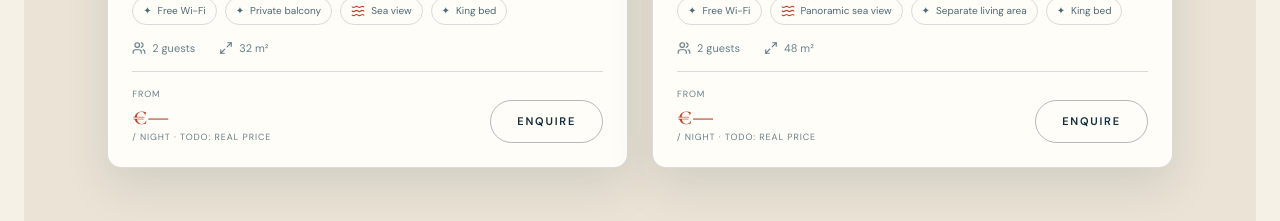
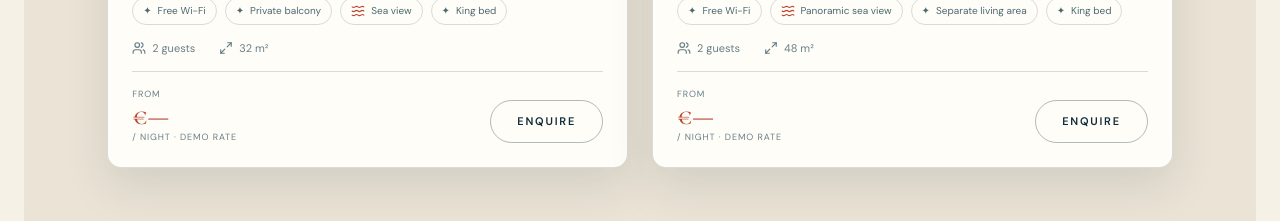
Before and after one commit to Samuel-Fx-1/Sea_Food, a React (Vite) app: page / in a window 1280 px wide. Shown: the part 9260-9481 px from the top of the page. Built offline with nearby package versions, Linux system fonts and the light colour scheme.

Commit message:
feat: show demo room rates

```diff
--- a/src/components/cards/RoomCard.tsx
+++ b/src/components/cards/RoomCard.tsx
@@ -47,8 +47,8 @@ export function RoomCard({ room, onEnquire }: RoomCardProps) {
         <div className="room-card__footer">
           <div>
             <small>From</small>
-            <strong>{formatPrice(room.pricePerNight, true)}</strong>
-            <small>/ night · TODO: real price</small>
+            <strong>{formatPrice(room.pricePerNight)}</strong>
+            <small>/ night · DEMO rate</small>
           </div>
           <button className="button button--ghost" type="button" onClick={() => onEnquire(room.slug)}>
             Enquire
```
